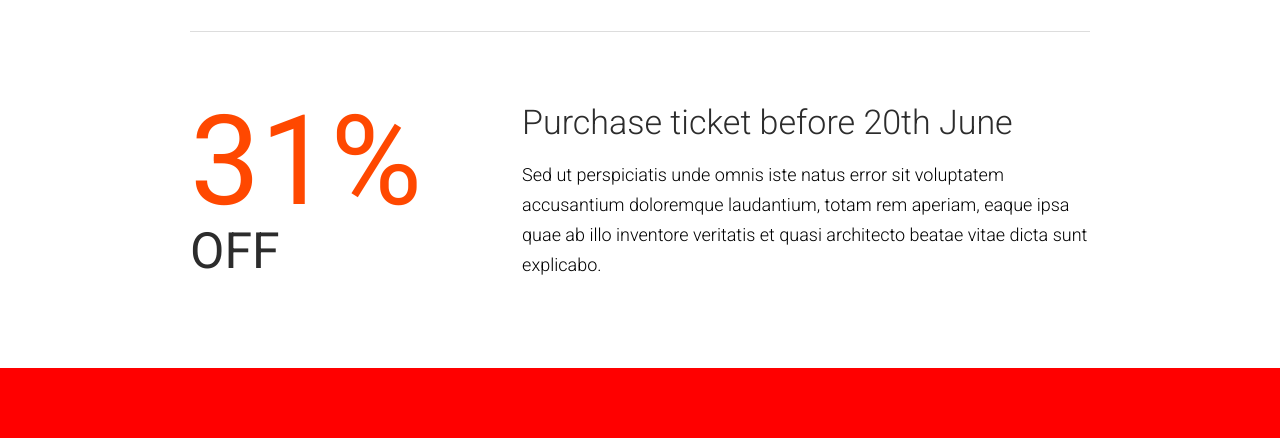
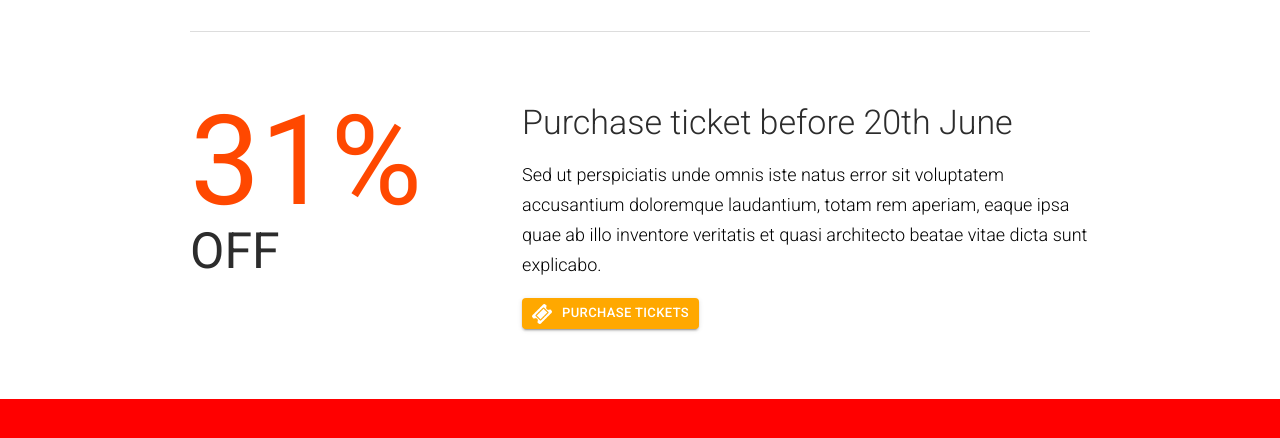
Before and after one commit to ferlobo1985/Udmy-Fullstack-practice-project-one-the_venue, a React (Create React App) app: page / in a window 1280 px wide. Shown: the part 1769-2207 px from the top of the page. Built offline with nearby package versions, Linux system fonts and the light colour scheme.

Commit message:
Reusable button

```diff
--- a/src/components/highlights/Discount.js
+++ b/src/components/highlights/Discount.js
@@ -1,5 +1,6 @@
 import React,{ useState, useEffect } from 'react';
 import { Fade, Slide } from 'react-awesome-reveal'
+import MyButton from '../utils/MyButton';
 
 const Discount = () => {
     const end = 30;
@@ -43,6 +44,18 @@
                         <p>
                         Sed ut perspiciatis unde omnis iste natus error sit voluptatem accusantium doloremque laudantium, totam rem aperiam, eaque ipsa quae ab illo inventore veritatis et quasi architecto beatae vitae dicta sunt explicabo.
                         </p>
+
+                        <MyButton
+                            text="Purchase tickets"
+                            link="http://google.com"
+                            size="small"
+                            style={{
+                                background:'#ffa800',
+                                color:'#ffffff'
+                            }}
+                            iconTicket={true}
+                        />
+
                     </div>
 
                 </Slide>
--- /dev/null
+++ b/src/components/utils/MyButton.js
@@ -0,0 +1,31 @@
+import React from 'react';
+import Button from '@material-ui/core/Button';
+
+import TicketIcon from '../../resources/images/icons/ticket.png';
+
+const MyButton = (props) => {
+    return(
+        <Button
+            href={props.link}
+            variant="contained"
+            size={ props.size ? props.size:'large'}
+            style={{
+                background:'#8e8e8e',
+                color:'#ffffff',
+                ...props.style
+            }}
+        >
+            { props.iconTicket ?
+              <img
+                src={TicketIcon}
+                className="iconImage"
+                alt="icon_button"
+            />
+            :null}
+
+            {props.text}
+        </Button>
+    )
+}
+
+export default MyButton
```
